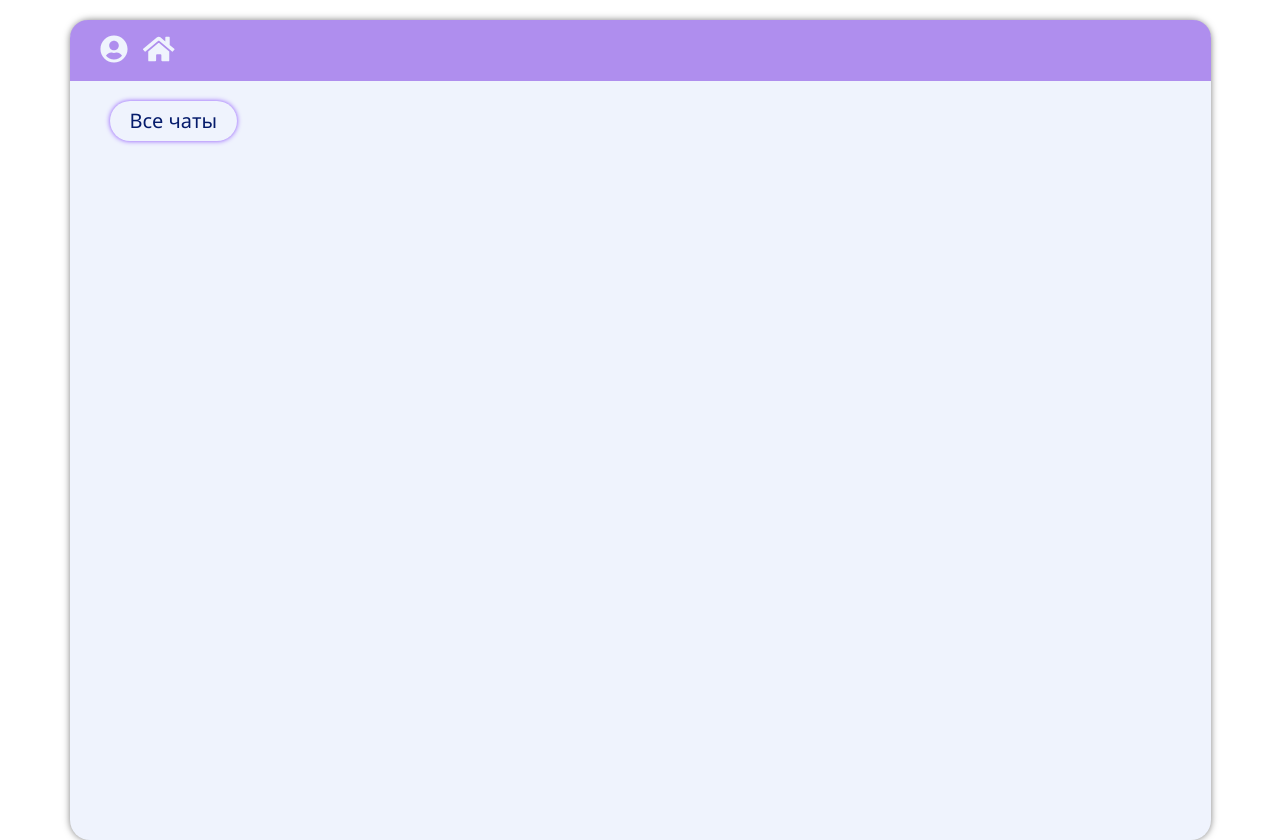
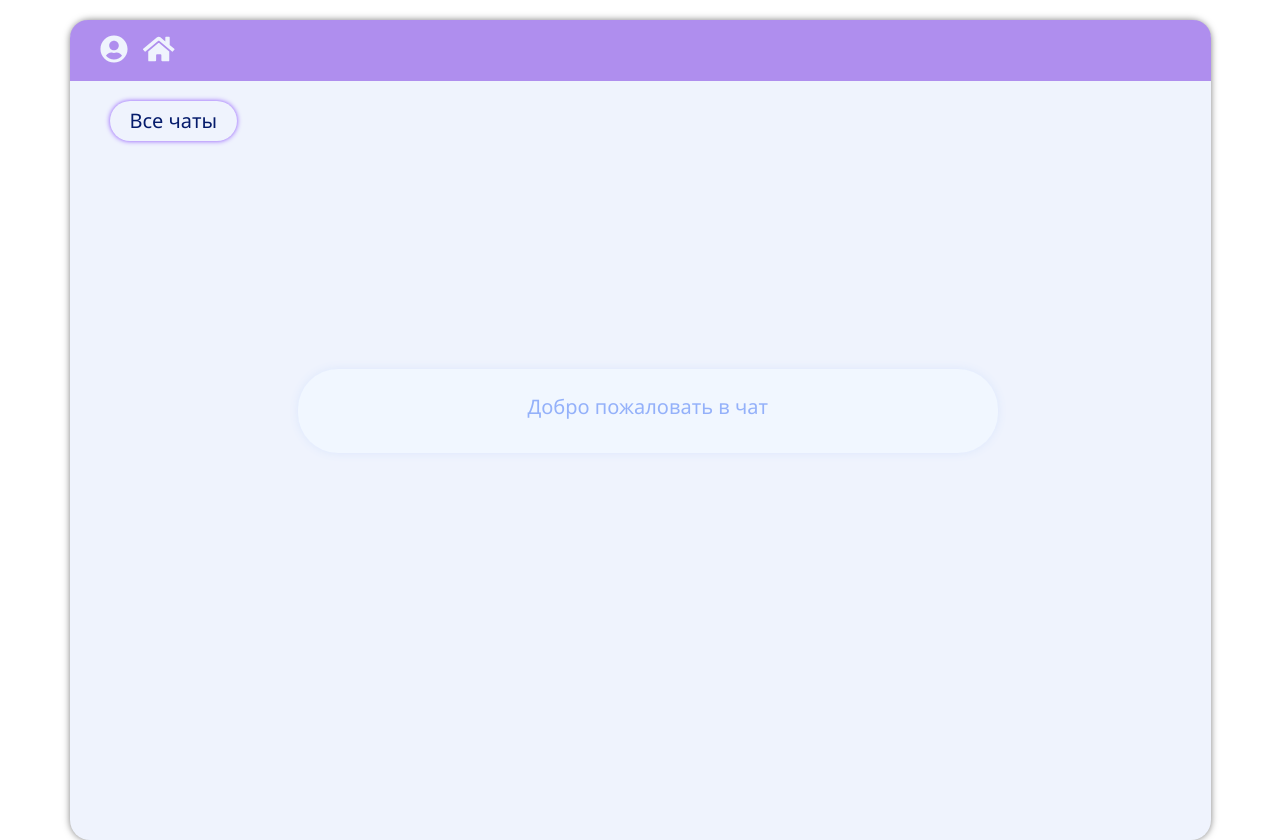
Before and after one commit to Anna-Naily/Chat-React, a React (Create React App) app: page / in a window 1280 px wide. Before the commit this address had no page. Built offline with nearby package versions, Linux system fonts and the light colour scheme.

Commit message:
lesson 5

```diff
--- a/package.json
+++ b/package.json
@@ -14,8 +14,10 @@
     "react": "^17.0.2",
     "react-bootstrap": "^2.0.1",
     "react-dom": "^17.0.2",
+    "react-redux": "^7.2.6",
     "react-router-dom": "^6.0.1",
     "react-scripts": "4.0.3",
+    "redux": "^4.1.2",
     "web-vitals": "^1.0.1"
   },
   "scripts": {
--- a/src/App.js
+++ b/src/App.js
@@ -1,15 +1,19 @@
 import "./App.css";
-// import { useState, useEffect, useCallback } from "react";
+import { store } from "./store";
 import { ChatList } from "./components/ChatList/ChatList";
 import { Chat } from "./components/Chat/Chat";
 import { BrowserRouter, Link, Routes, Route } from "react-router-dom";
 import { FontAwesomeIcon } from "@fortawesome/react-fontawesome";
 import { faHome, faUserCircle } from "@fortawesome/free-solid-svg-icons";
 import { WaitingPage } from "./components/WaitingPage/WaitingPage";
+import { Provider } from "react-redux";
+import { Profile } from "./components/Profile/Profile";
+import { Home } from "./components/Home/Home";
 
 function App() {
   return (
     <div className="App">
+      <Provider store={store}>
         <BrowserRouter>
           <div className="header-block">
             <Link to="/profile" className="btn-home">
@@ -24,6 +28,8 @@ function App() {
           </Link>
 
           <Routes>
+            <Route path="profile" element={<Profile />} />
+            <Route path="/" element={<Home />} />
             <Route path="chats">
               <Route
                 index
@@ -50,6 +56,7 @@ function App() {
             </Route>
           </Routes>
         </BrowserRouter>
+      </Provider>
     </div>
   );
 }
--- /dev/null
+++ b/src/components/Home/Home.css
@@ -0,0 +1,18 @@
+.main-home-block {
+  width: 700px;
+  margin-left: 20%;
+  margin-top: 20%;
+  padding: 10px 15px 20px 15px;
+  border-radius: 40px;
+  box-shadow: 0 0 10px #dce7fc;
+  background-color: #f1f7ff;
+}
+.main-home-block__heading {
+  margin-top: 10px;
+  text-align: center;
+  font-family: "Segoe UI", Tahoma, Geneva, Verdana, sans-serif;
+  color: #94b1fa;
+  font-size: 20px;
+  font-weight: 400;
+  line-height: 36px;
+}
--- /dev/null
+++ b/src/components/Home/Home.js
@@ -0,0 +1,10 @@
+import React from "react";
+import "./Home.css";
+
+export const Home = () => {
+  return (
+    <div className="main-home-block">
+      <h1 className="main-home-block__heading">Добро пожаловать в чат</h1>
+    </div>
+  );
+};
--- /dev/null
+++ b/src/components/Profile/Profile.css
@@ -0,0 +1,10 @@
+.profile-block {
+  display: flex;
+  margin-top: 60px;
+  margin-left: 10%;
+}
+.profile-block__name {
+  font-size: 25px;
+  margin-left: 8px;
+  color: #051b6b;
+}
--- a/src/components/Profile/Profile.js
+++ b/src/components/Profile/Profile.js
@@ -1,8 +1,20 @@
 import React from "react";
+import { useSelector, useDispatch } from "react-redux";
+import { toggleCheckbox } from "../../store/profile/actions";
+import "./Profile.css";
+
 export const Profile = () => {
+  const checkboxValue = useSelector(state => state.checkbox);
+  const name = useSelector(state => state.name);
+  const dispatch = useDispatch();
+  const handleChange = () => {
+    dispatch(toggleCheckbox);
+  };
+
   return (
     <div className="profile-block">
-      <h1>Мой профиль</h1>
+      <input type="checkbox" checked={checkboxValue} onChange={handleChange} />
+      <h1 className="profile-block__name">{name}</h1>
     </div>
   );
 };
--- /dev/null
+++ b/src/store/index.js
@@ -0,0 +1,8 @@
+import { createStore } from "redux";
+
+import { profileReducer } from "./profile/reducer";
+
+export const store = createStore(
+  profileReducer,
+  window.__REDUX_DEVTOOLS_EXTENSION__ && window.__REDUX_DEVTOOLS_EXTENSION__()
+);
--- /dev/null
+++ b/src/store/profile/actions.js
@@ -0,0 +1,5 @@
+export const TOGGLE_CHECKBOX = "PROFILE::TOGGLE_CHECKBOX";
+
+export const toggleCheckbox = {
+  type: TOGGLE_CHECKBOX,
+};
--- /dev/null
+++ b/src/store/profile/reducer.js
@@ -0,0 +1,18 @@
+import { TOGGLE_CHECKBOX } from "./actions";
+
+const initialState = {
+  checkbox: false,
+  name: "User",
+};
+
+export const profileReducer = (state = initialState, action) => {
+  switch (action.type) {
+    case TOGGLE_CHECKBOX:
+      return {
+        ...state,
+        checkbox: !state.checkbox,
+      };
+    default:
+      return state;
+  }
+};
```
Also changed, not shown: 2 other files (tests, documents, lock files or other folders). Lines whose indentation alone changed are shown as unchanged.
